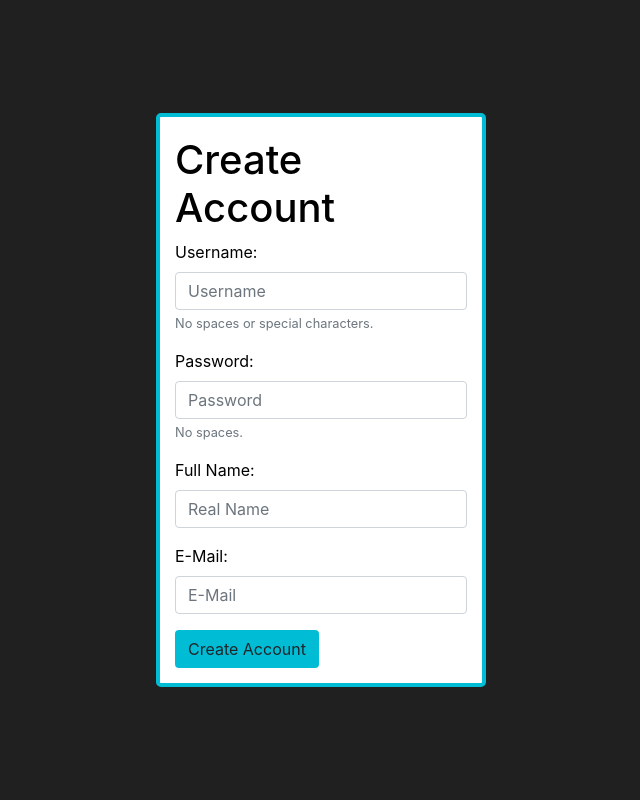
After one commit to Ericgi231/NMC_SmartHome_WebApp, a PHP site: page /create.html in a window 1280 px wide. The commit adds this page. Shown: the whole page, without its empty margins (319-959 px from the left). Run offline with PHP 8.4, Linux system fonts and the light colour scheme.

Commit message:
Added basics of account system

```diff
--- /dev/null
+++ b/create.html
@@ -0,0 +1,34 @@
+<!DOCTYPE html>
+<html>
+<head>
+<link rel="stylesheet" href="https://stackpath.bootstrapcdn.com/bootstrap/4.3.1/css/bootstrap.min.css" integrity="sha384-ggOyR0iXCbMQv3Xipma34MD+dH/1fQ784/j6cY/iJTQUOhcWr7x9JvoRxT2MZw1T" crossorigin="anonymous">
+<link rel="stylesheet" href="css/site.css"/>
+<link rel="stylesheet" href="css/form.css"/>
+</head>
+<body>
+<div class="container">
+	<form action="../php/create.php" method="post" class="form-account">
+		<h1 class="form-text">Create Account</h1>
+		<div class="form-group">
+			<label for="username">Username:</label>
+			<input type="text" name="username" class="form-control" placeholder="Username"  pattern="[a-zA-z0-9-]+" required/>
+			<small class="form-text text-muted">No spaces or special characters.</small>
+		</div>
+		<div class="form-group">
+			<label for="password">Password:</label>
+			<input type="password" name="password" class="form-control" placeholder="Password" pattern="[^\s]+" required/>
+			<small class="form-text text-muted">No spaces.</small>
+		</div>
+		<div class="form-group">
+			<label for="name">Full Name:</label>
+			<input type="text" name="name" class="form-control" placeholder="Real Name" required/>
+		</div>
+		<div class="form-group">
+			<label for="email">E-Mail:</label>
+			<input type="email" name="email" class="form-control" placeholder="E-Mail" required/>
+		</div>
+		<input type="submit" name="submit" value="Create Account" class="btn fongle-blue"/>
+	<form>
+</div>
+</body>
+</html>
--- /dev/null
+++ b/css/form.css
@@ -0,0 +1,24 @@
+html,
+body {
+	height: 100%;
+}
+
+body {
+	display: -ms-flexbox;
+	display: flex;
+	-ms-flex-align: center;
+	align-items: center;
+	padding-top: 40px;
+	padding-bottom: 40px;
+	color:black;
+}
+
+.form-account {
+	width: 100%;
+	max-width: 330px;
+	padding: 15px;
+	margin: auto;
+	border:4px solid #00BCD5;
+	background-color:white;
+	border-radius:5px;
+}
--- /dev/null
+++ b/css/site.css
@@ -0,0 +1,8 @@
+body {
+	color:white;
+	background-color:#202020;
+}
+
+.fongle-blue{
+	background-color:#00BCD5;
+}
--- /dev/null
+++ b/js/main.js
@@ -0,0 +1,4 @@
+// Load nav bar template
+$(function(){
+	$("#nav-frame").load("../blocks/nav.html");
+});
```
Also changed, not shown: blocks/nav.html (added, +7 -0 lines), index.php (+14 -3 lines), php/connect.php (added, +12 -0 lines), php/create.php (added, +19 -0 lines).
